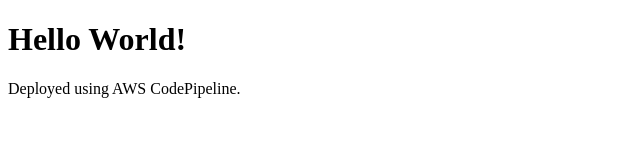
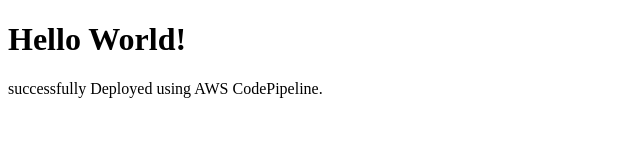
Before and after one commit to Pratik-Pardeshi/codepipeline, a plain HTML site: page index.html in a window 1280 px wide. Shown: the whole page, without its empty margins (0-640 px from the left). Drawn offline with Linux system fonts and the light colour scheme.

Commit message:
Update index.html

```diff
--- a/index.html
+++ b/index.html
@@ -5,6 +5,6 @@
 </head>
 <body>
     <h1>Hello World! </h1>
-    <p>Deployed using AWS CodePipeline.</p>
+    <p>successfully Deployed using AWS CodePipeline.</p>
 </body>
 </html>
```
